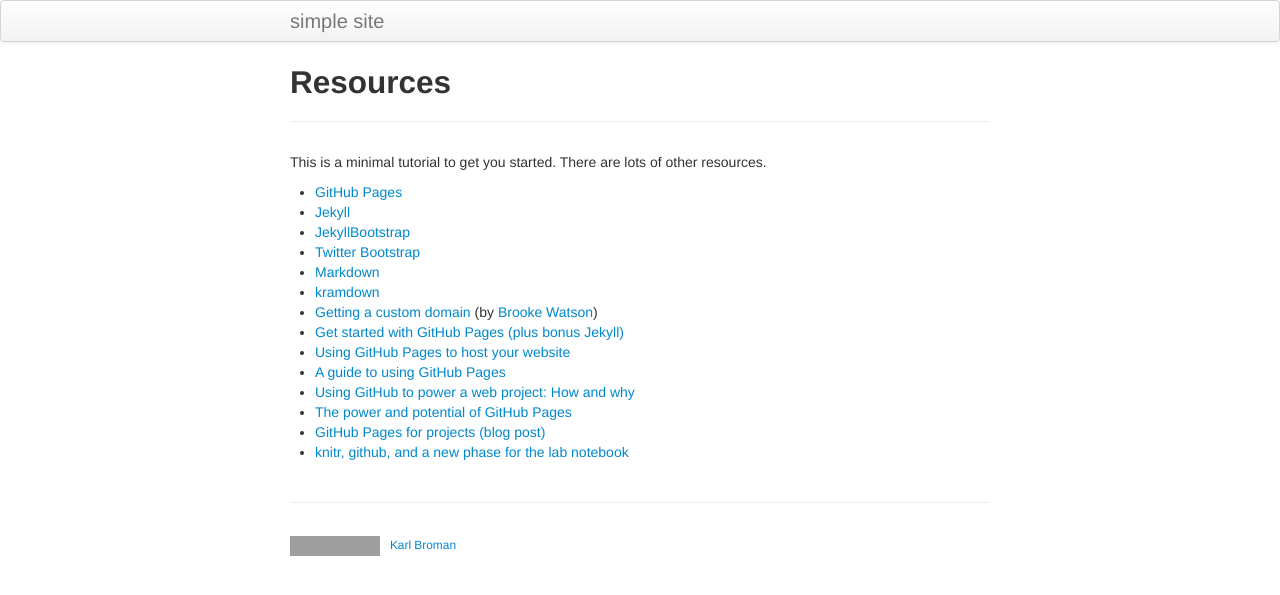
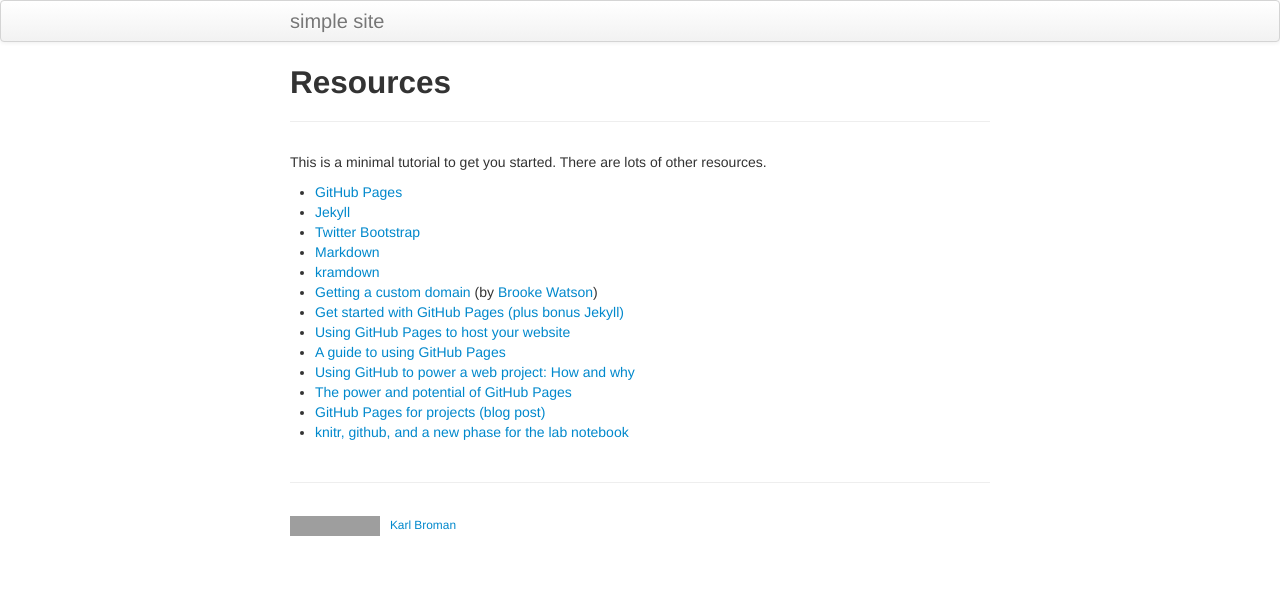
Before and after one commit to kbroman/simple_site, a Jekyll site: the page built from pages/resources.md, in a window 1280 px wide. Shown: the top 595 px of the page. Built offline with Jekyll 4.4.1, drawn with Linux system fonts in a browser that asks for light colours; grey boxes are pictures that could not be loaded.

Commit message:
Remove broken link

```diff
--- a/pages/resources.md
+++ b/pages/resources.md
@@ -9,7 +9,6 @@ other resources.
 
 - [GitHub Pages](https://pages.github.com)
 - [Jekyll](https://jekyllrb.com)
-- [JekyllBootstrap](https://jekyllbootstrap.com)
 - [Twitter Bootstrap](https://getbootstrap.com)
 - [Markdown](https://daringfireball.net/projects/markdown)
 - [kramdown](https://kramdown.gettalong.org)
```
